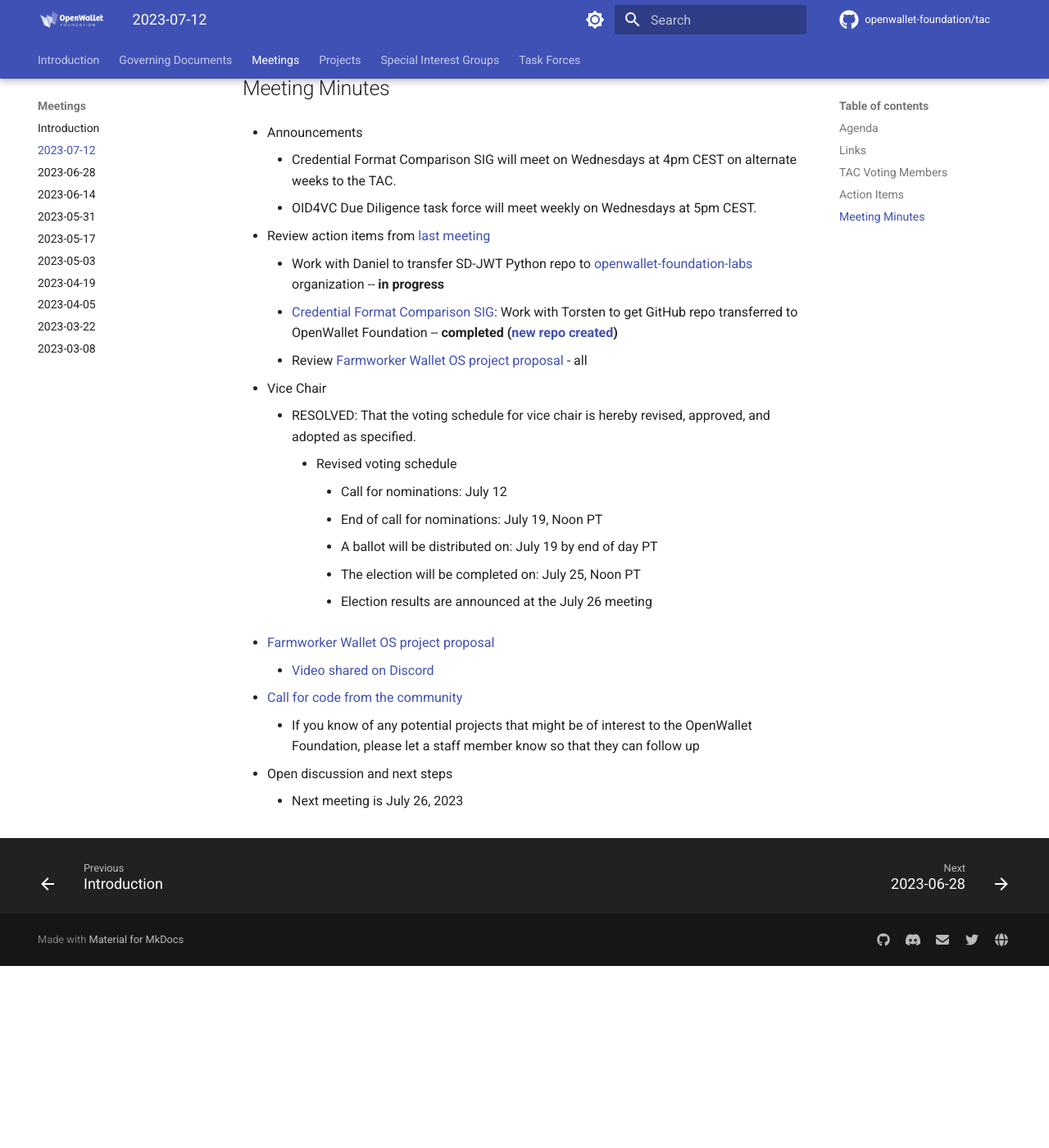
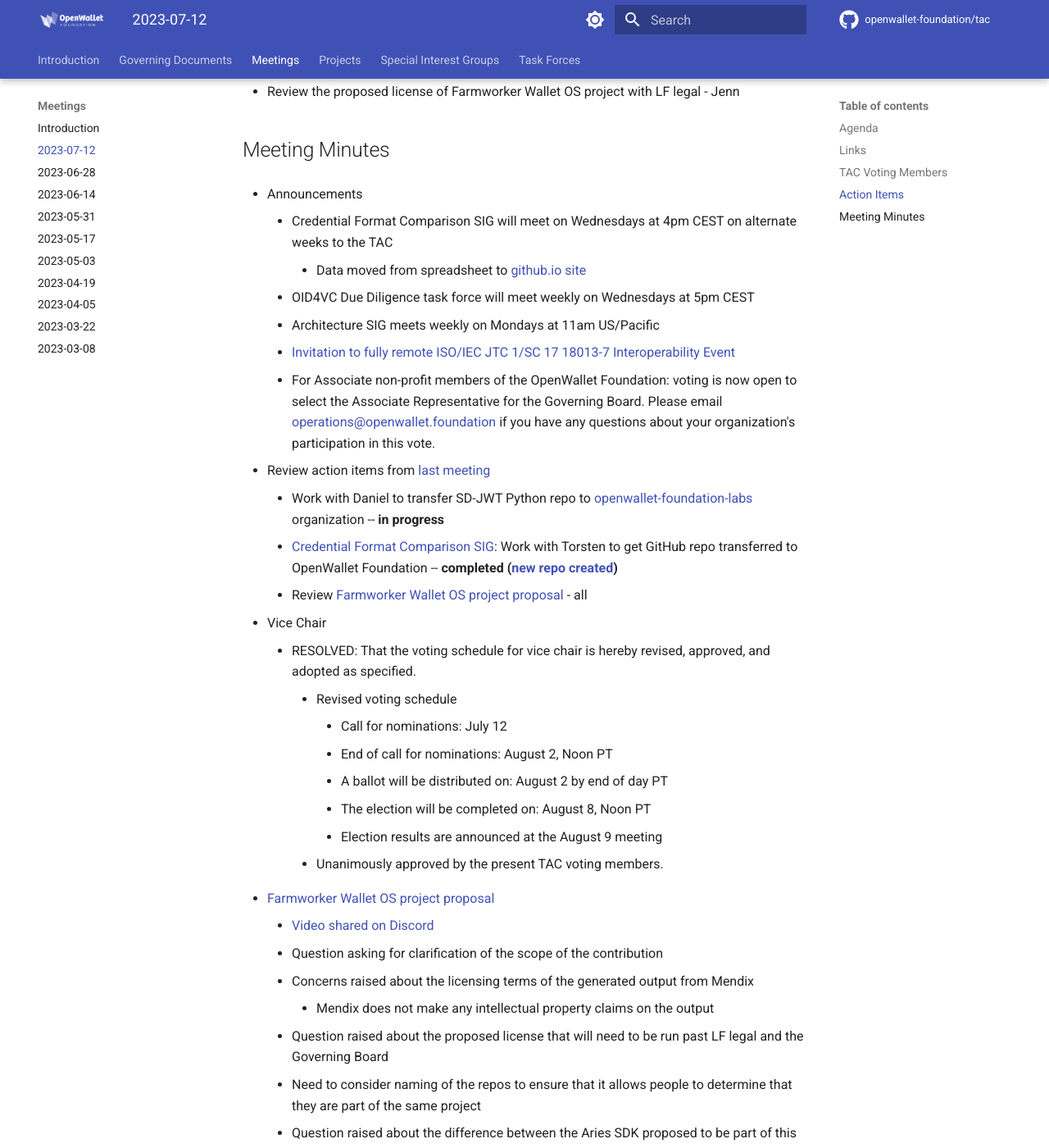
Before and after one commit to openwallet-foundation/tac, an MkDocs documentation site: the page built from docs/meetings/2023-07-12.md, in a window 1280 px wide and 1400 px high, scrolled down 1096 px. Shown: the whole window at 82% size. Built offline with MkDocs 1.6.1 and Material for MkDocs 9.7.7, drawn with Linux system fonts in a browser that asks for light colours; comment, search, counter and statistics services are not loaded; before the commit the page ends 2274 px from its top, so only the background shows below that; some of the changed text lies outside the part shown.

```diff
--- a/docs/meetings/2023-07-12.md
+++ b/docs/meetings/2023-07-12.md
@@ -12,24 +12,30 @@
 - Open discussion and next steps
 
 ## Links
-- [slides]()
-- [recording]()
+- [slides](https://docs.google.com/presentation/d/1HDZID__qzZuBm2uEW51PrZgzkhoViuIR1a3zew4lS54/edit?usp=sharing)
+- [recording](https://zoom.us/rec/play/6AdLdKfaOwl2D6GJQ8HIVbDbxNDtWpHBdzQscMQd8faJLLuObhQ60tm9Vt7Z2-164Xb48saRntJGHQoe.WbpTHYjfjms6LR_A)
 
 ## TAC Voting Members
 
-- [ ] Jeremie Miller
-- [ ] Pete Cooling
+- [x] Jeremie Miller
+- [x] Pete Cooling
 - [ ] Stavros Kounis
-- [ ] Tracy Kuhrt
-- [ ] Troy Ronda
+- [x] Tracy Kuhrt
+- [x] Troy Ronda
 - [ ] Wenjing Chu
 
 ## Action Items
+- Review [Farmworker Wallet OS project proposal](https://github.com/openwallet-foundation/project-proposals/pull/10) - all
+- Review the proposed license of Farmworker Wallet OS project with LF legal - Jenn
 
 ## Meeting Minutes
 - Announcements
-    - Credential Format Comparison SIG will meet on Wednesdays at 4pm CEST on alternate weeks to the TAC.
-    - OID4VC Due Diligence task force will meet weekly on Wednesdays at 5pm CEST.
+    - Credential Format Comparison SIG will meet on Wednesdays at 4pm CEST on alternate weeks to the TAC
+        - Data moved from spreadsheet to [github.io site](https://openwallet-foundation.github.io/credential-format-comparison-sig/#/)
+    - OID4VC Due Diligence task force will meet weekly on Wednesdays at 5pm CEST
+    - Architecture SIG meets weekly on Mondays at 11am US/Pacific
+    - [Invitation to fully remote ISO/IEC JTC 1/SC 17 18013-7 Interoperability Event](https://lists.openwallet.foundation/g/technical-discuss/message/104)
+    - For Associate non-profit members of the OpenWallet Foundation: voting is now open to select the Associate Representative for the Governing Board. Please email operations@openwallet.foundation if you have any questions about your organization's participation in this vote.
 
 - Review action items from [last meeting](./2023-06-14.md#action-items)
     - Work with Daniel to transfer SD-JWT Python repo to [openwallet-foundation-labs](https://github.com/openwallet-foundation-labs) organization -- **in progress**
@@ -40,14 +46,22 @@
     - RESOLVED: That the voting schedule for vice chair is hereby revised, approved, and adopted as specified.
         - Revised voting schedule
             - Call for nominations: July 12
-            - End of call for nominations: July 19, Noon PT
-            - A ballot will be distributed on: July 19 by end of day PT
-            - The election will be completed on: July 25, Noon PT
-            - Election results are announced at the July 26 meeting
+            - End of call for nominations: August 2, Noon PT
+            - A ballot will be distributed on: August 2 by end of day PT
+            - The election will be completed on: August 8, Noon PT
+            - Election results are announced at the August 9 meeting
+        - Unanimously approved by the present TAC voting members.
 
 - [Farmworker Wallet OS project proposal](https://github.com/openwallet-foundation/project-proposals/pull/10)
     - [Video shared on Discord](https://discord.com/channels/1022962884864643214/1080192375621685288)
-
+    - Question asking for clarification of the scope of the contribution
+    - Concerns raised about the licensing terms of the generated output from Mendix
+        - Mendix does not make any intellectual property claims on the output
+    - Question raised about the proposed license that will need to be run past LF legal and the Governing Board
+    - Need to consider naming of the repos to ensure that it allows people to determine that they are part of the same project
+    - Question raised about the difference between the Aries SDK proposed to be part of this project and the one in Hyperledger
+        - The one in this project is a wrapper around the SDK in Hyperledger that can be used by Mendix developers
+    - Continue conversation on the pull request
 
 - [Call for code from the community](https://github.com/openwallet-foundation/project-proposals)
     - If you know of any potential projects that might be of interest to the OpenWallet Foundation, please let a staff member know so  that they can follow up
```
